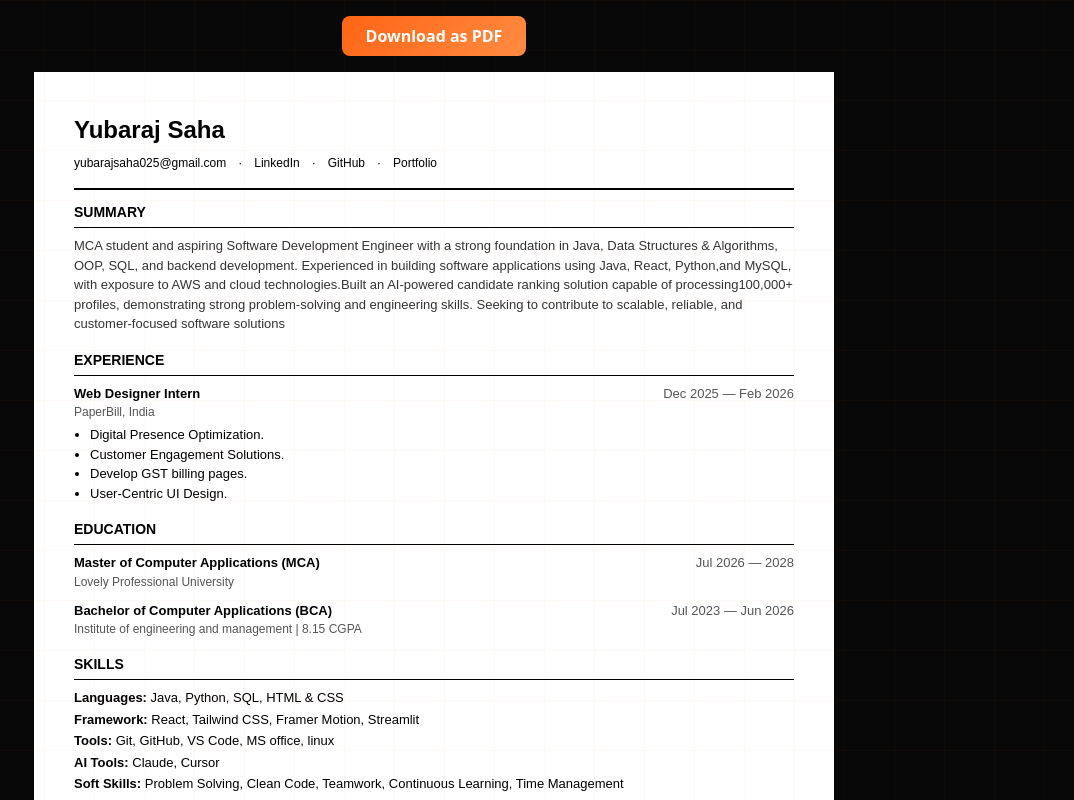
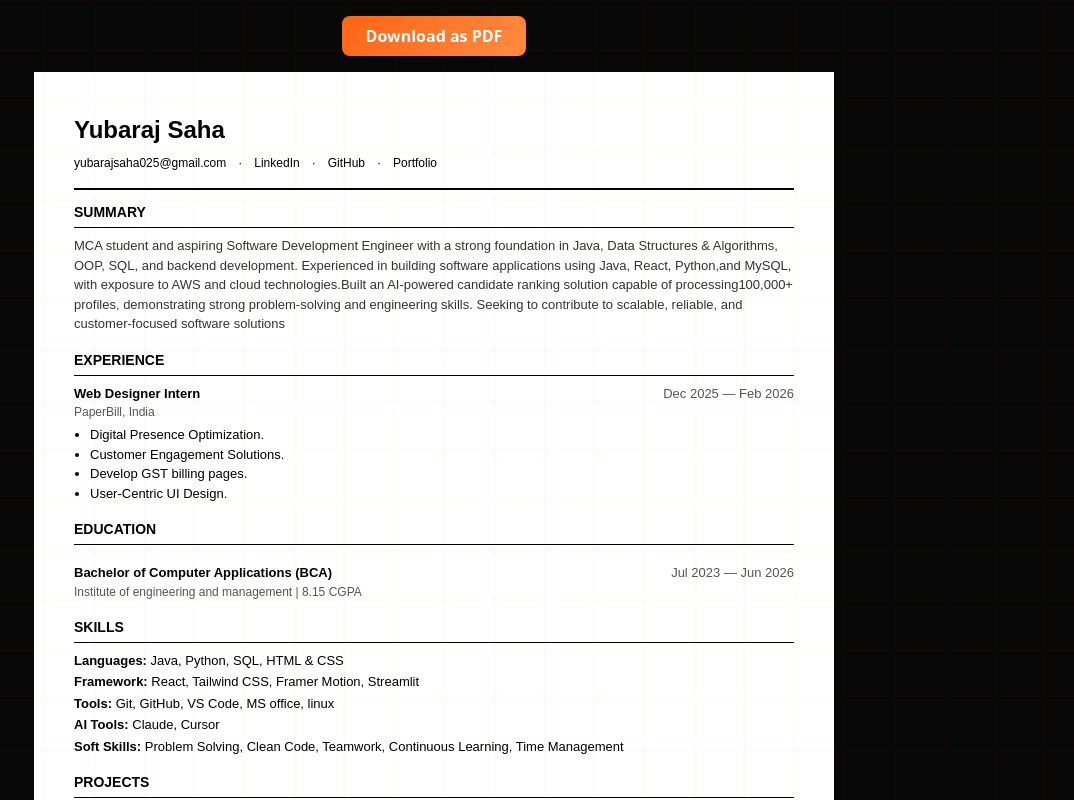
Before and after one commit to Yubarajsaha/Portfolio, a React (Vite) app: page /resume-preview in a window 1280 px wide. Shown: the top 800 px of the page, without its empty margins (206-1280 px from the left). Built offline with nearby package versions, Linux system fonts and the light colour scheme.

Commit message:
modify education section

```diff
--- a/src/components/ResumeLayout.jsx
+++ b/src/components/ResumeLayout.jsx
@@ -117,10 +117,10 @@ function ResumeLayout() {
           </h2>
           <div style={{ marginBottom: '10px' }}>
             <div style={{ display: 'flex', justifyContent: 'space-between' }}>
-              <strong>Master of Computer Applications (MCA)</strong>
-              <span style={{ color: '#555' }}>Jul 2026 — 2028</span>
+              <strong></strong>
+              <span style={{ color: '#555' }}></span>
             </div>
-            <div style={{ color: '#555', fontSize: '12px' }}>Lovely Professional University</div>
+            <div style={{ color: '#555', fontSize: '12px' }}></div>
           </div>
           <div>
             <div style={{ display: 'flex', justifyContent: 'space-between' }}>
```
